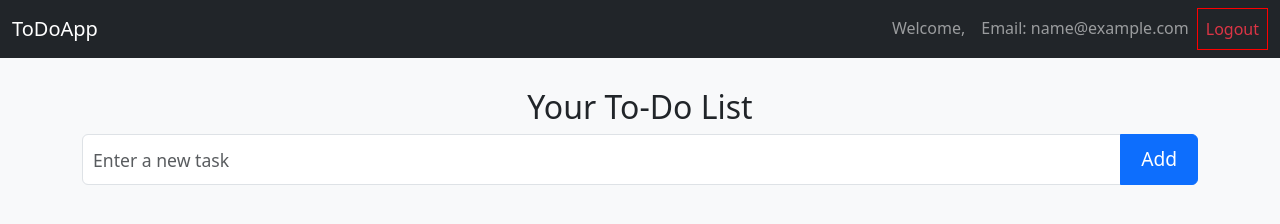
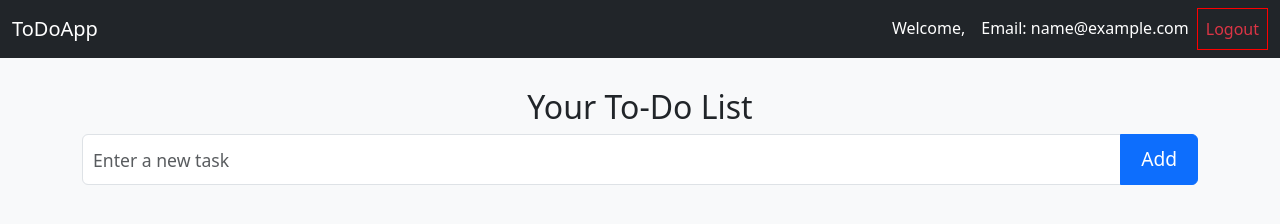
Before and after one commit to M-Bilal-Khalil/User_Management, a plain HTML site: page index.html in a window 1280 px wide. Drawn offline with nearby package versions, Linux system fonts and the light colour scheme; sample sign-in values are in the browser's storage.

Commit message:
updateddd

```diff
--- a/index.html
+++ b/index.html
@@ -18,10 +18,10 @@
       <div class="collapse navbar-collapse" id="navbarNav">
         <ul class="navbar-nav ms-auto">
           <li class="nav-item">
-            <a class="nav-link">Welcome, <span id="userName">User Name</span></a>
+            <a class="nav-link text-white">Welcome, <span id="userName">User Name</span></a>
           </li>
           <li class="nav-item">
-            <a class="nav-link">Email: <span id="userEmail">user@example.com</span></a>
+            <a class="nav-link text-white">Email: <span id="userEmail">user@example.com</span></a>
           </li>
           <li class="nav-item">
             <a class="nav-link text-danger" href="#" onclick="logoutUser()" style="border: 1px solid red;">Logout</a>
```
